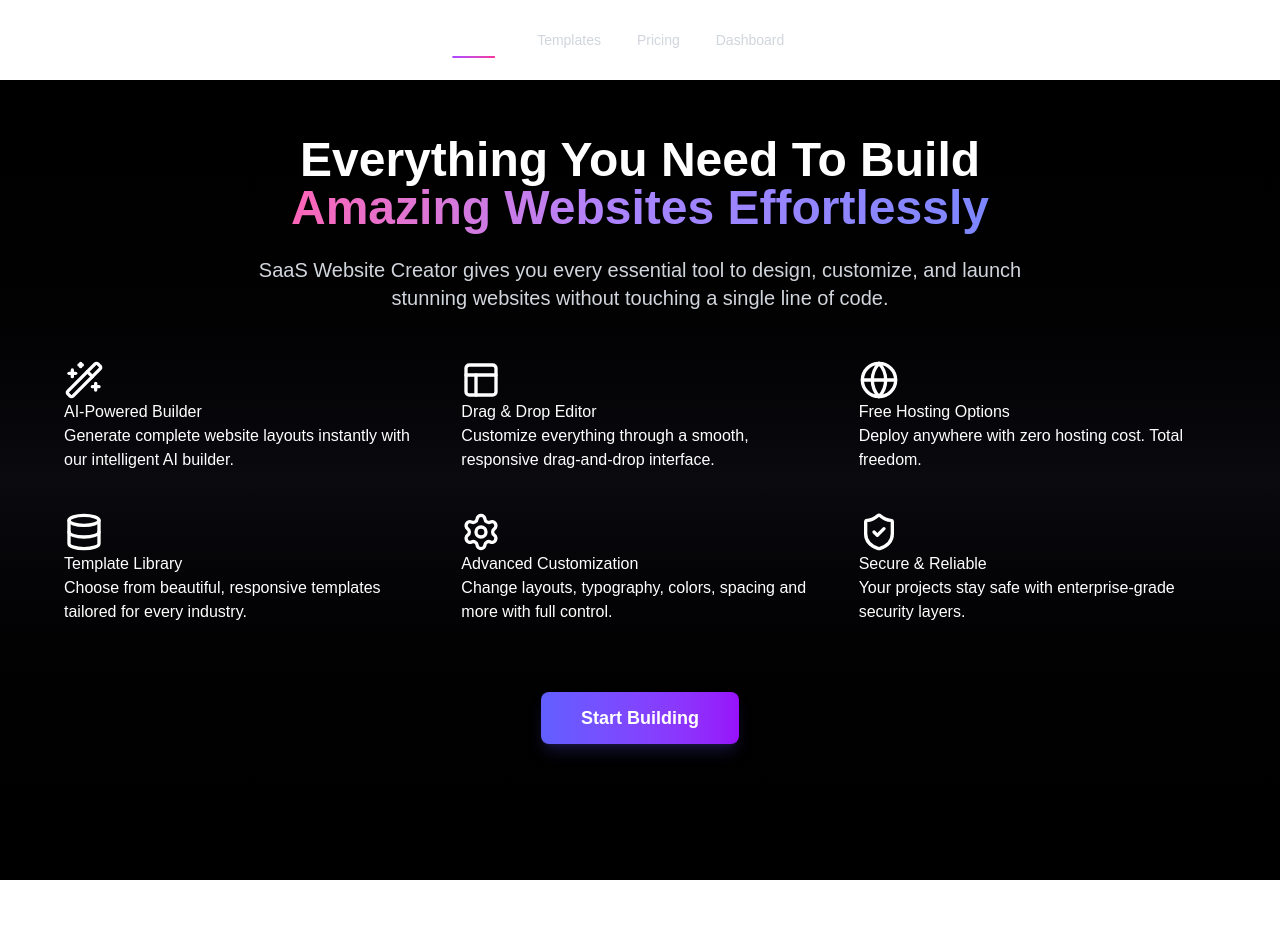
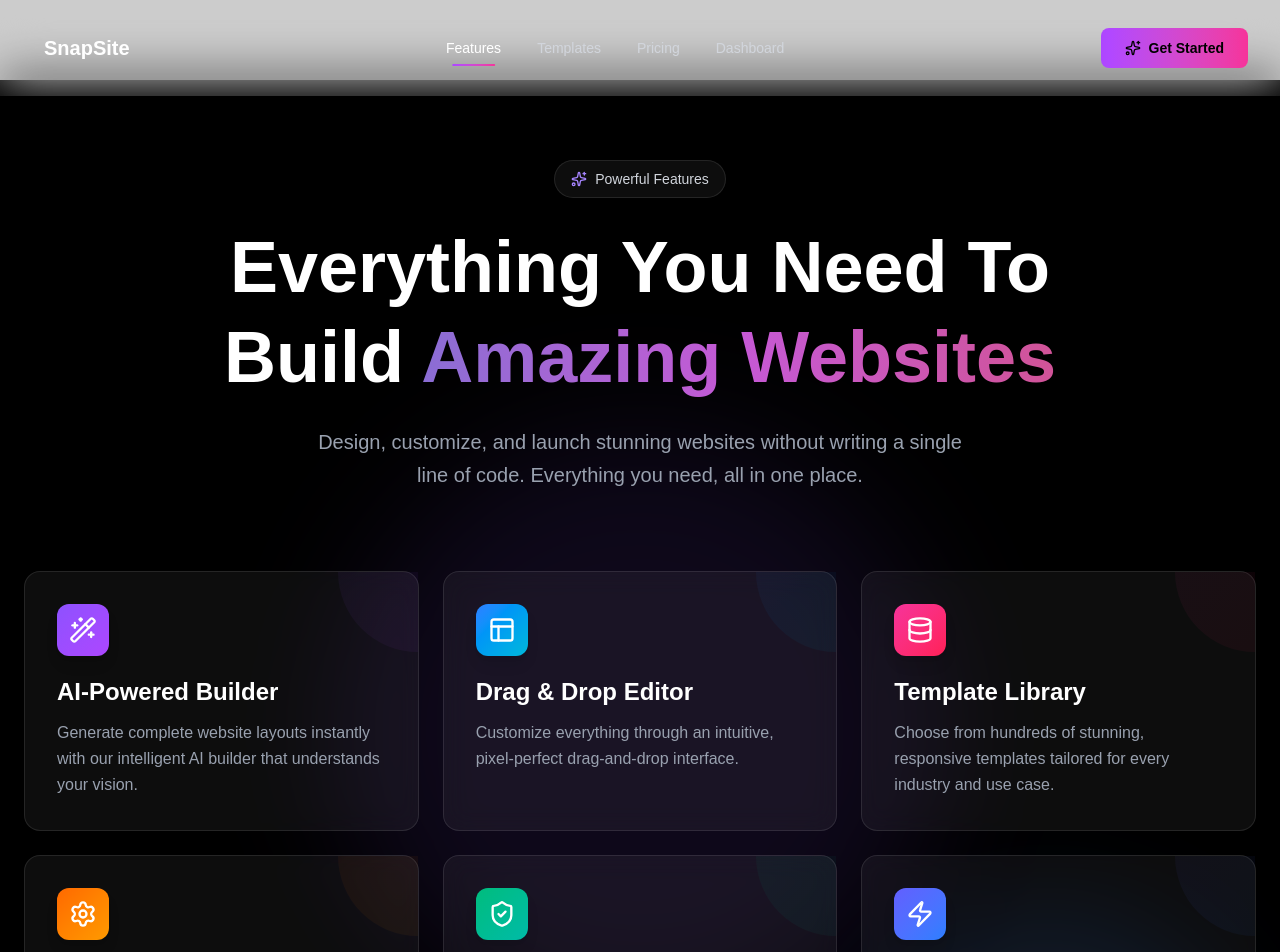
Before and after one commit to arpitshukla267/SnapSite-frontend, a Next.js app: page /features in a window 1280 px wide. Shown: the top 952 px of the page. Before the commit the page ends 880 px from the top, so only its background shows below. Built offline with nearby package versions, Linux system fonts and the light colour scheme.

Commit message:
feat: Implement user authentication (login/signup) pages and a dynamic header component.

```diff
--- a/src/app/features/page.tsx
+++ b/src/app/features/page.tsx
@@ -1,110 +1,146 @@
 "use client";
 
 import {
-  Globe,
   Layout,
   Wand2,
   Database,
   Settings,
   ShieldCheck,
+  Sparkles,
+  Zap,
+  Palette,
 } from "lucide-react";
 import React from "react";
 
 export default function Features() {
+  const features = [
+    {
+      icon: Wand2,
+      title: "AI-Powered Builder",
+      description: "Generate complete website layouts instantly with our intelligent AI builder that understands your vision.",
+      gradient: "from-violet-500 to-purple-500"
+    },
+    {
+      icon: Layout,
+      title: "Drag & Drop Editor",
+      description: "Customize everything through an intuitive, pixel-perfect drag-and-drop interface.",
+      gradient: "from-blue-500 to-cyan-500"
+    },
+    {
+      icon: Database,
+      title: "Template Library",
+      description: "Choose from hundreds of stunning, responsive templates tailored for every industry and use case.",
+      gradient: "from-pink-500 to-rose-500"
+    },
+    {
+      icon: Settings,
+      title: "Advanced Customization",
+      description: "Fine-tune layouts, typography, colors, spacing and animations with granular control.",
+      gradient: "from-orange-500 to-amber-500"
+    },
+    {
+      icon: ShieldCheck,
+      title: "Secure & Reliable",
+      description: "Enterprise-grade security and 99.9% uptime keeps your projects safe and accessible.",
+      gradient: "from-emerald-500 to-teal-500"
+    },
+    {
+      icon: Zap,
+      title: "Lightning Fast",
+      description: "Optimized performance ensures your websites load instantly and run smoothly everywhere.",
+      gradient: "from-indigo-500 to-blue-500"
+    }
+  ];
+
   return (
-    <section className="min-h-screen w-full py-14 px-6 bg-gradient-to-b from-black via-[#0a0a0f] to-black text-white">
+    <section className="relative min-h-screen w-full py-20 px-6 bg-black text-white overflow-hidden">
 
+      {/* Animated Background Elements */}
+      <div className="absolute inset-0 overflow-hidden pointer-events-none">
+        {/* <div className="absolute top-20 left-10 w-72 h-72 bg-purple-500/20 rounded-full blur-3xl animate-pulse"></div> */}
+        <div className="absolute bottom-20 right-10 w-96 h-96 bg-blue-500/20 rounded-full blur-3xl animate-pulse" style={{animationDelay: '1s'}}></div>
+        <div className="absolute top-1/2 left-1/2 -translate-x-1/2 -translate-y-1/2 w-[600px] h-[600px] bg-violet-500/10 rounded-full blur-3xl"></div>
+      </div>
+
+      <div className="relative z-10">
         {/* Header */}
-      <div className="max-w-3xl mx-auto text-center mb-12">
-        <h1
-          className="text-4xl md:text-5xl font-extrabold mb-6"
-        >
-          Everything You Need To Build {" "}
-          <span className="bg-clip-text text-transparent bg-gradient-to-r from-pink-400 via-violet-400 to-indigo-400">
-            Amazing Websites Effortlessly
+        <div className="max-w-4xl mx-auto text-center mb-20">
+          <div className="inline-flex items-center gap-2 px-4 py-2 rounded-full bg-white/5 border border-white/10 backdrop-blur-sm mb-6">
+            <Sparkles size={16} className="text-violet-400" />
+            <span className="text-sm text-gray-300">Powerful Features</span>
+          </div>
+
+          <h1 className="text-5xl md:text-7xl font-bold mb-6 leading-tight">
+            Everything You Need To Build{" "}
+            <span className="bg-clip-text text-transparent bg-gradient-to-r from-violet-400 via-fuchsia-400 to-pink-400 animate-pulse">
+              Amazing Websites
             </span>
           </h1>
 
-        <p className="text-gray-300 text-lg md:text-xl">
-          SaaS Website Creator gives you every essential tool to design, customize,
-          and launch stunning websites without touching a single line of code.
+          <p className="text-gray-400 text-lg md:text-xl max-w-2xl mx-auto leading-relaxed">
+            Design, customize, and launch stunning websites without writing a single line of code.
+            Everything you need, all in one place.
           </p>
         </div>
 
         {/* Feature Grid */}
-      <div className="max-w-6xl mx-auto grid grid-cols-1 sm:grid-cols-2 lg:grid-cols-3 gap-10">
+        <div className="max-w-7xl mx-auto grid grid-cols-1 md:grid-cols-2 lg:grid-cols-3 gap-6 mb-20">
+          {features.map((feature, index) => {
+            const Icon = feature.icon;
+            return (
+              <div
+                key={index}
+                className="group relative p-8 rounded-2xl backdrop-blur-md bg-white/5 border border-white/10 hover:bg-white/10 hover:border-white/20 transition-all duration-300 hover:scale-105 hover:shadow-2xl"
+                style={{
+                  animationDelay: `${index * 100}ms`
+                }}
+              >
+                {/* Gradient Glow on Hover */}
+                <div className={`absolute inset-0 rounded-2xl bg-gradient-to-br ${feature.gradient} opacity-0 group-hover:opacity-10 blur-xl transition-opacity duration-300`}></div>
 
-        {/* Feature */}
-        <div className="feature-card">
-          <Wand2 size={40} className="feature-icon" />
-          <h2 className="feature-title">AI-Powered Builder</h2>
-          <p className="feature-text">
-            Generate complete website layouts instantly with our intelligent AI builder.
+                <div className="relative">
+                  {/* Icon with Gradient Background */}
+                  <div className={`inline-flex p-3 rounded-xl bg-gradient-to-br ${feature.gradient} mb-5 shadow-lg`}>
+                    <Icon size={28} className="text-white" />
+                  </div>
+
+                  <h2 className="text-2xl font-bold mb-3 text-white group-hover:text-transparent group-hover:bg-clip-text group-hover:bg-gradient-to-r group-hover:from-white group-hover:to-gray-300 transition-all">
+                    {feature.title}
+                  </h2>
+
+                  <p className="text-gray-400 leading-relaxed">
+                    {feature.description}
                   </p>
                 </div>
 
-        <div className="feature-card">
-          <Layout size={40} className="feature-icon" />
-          <h2 className="feature-title">Drag & Drop Editor</h2>
-          <p className="feature-text">
-            Customize everything through a smooth, responsive drag-and-drop interface.
+                {/* Corner Accent */}
+                <div className={`absolute top-0 right-0 w-20 h-20 bg-gradient-to-br ${feature.gradient} opacity-5 rounded-bl-full`}></div>
+              </div>
+            );
+          })}
+        </div>
+
+        {/* Enhanced CTA */}
+        <div className="text-center">
+          <div className="inline-flex flex-col items-center gap-4">
+            <button className="group relative px-12 py-5 rounded-2xl text-lg font-bold transition-all duration-300 hover:scale-105 overflow-hidden">
+              {/* Animated Gradient Background */}
+              <div className="absolute inset-0 bg-gradient-to-r from-violet-600 via-fuchsia-600 to-pink-600 animate-pulse"></div>
+              <div className="absolute inset-0 bg-gradient-to-r from-violet-600 via-fuchsia-600 to-pink-600 opacity-0 group-hover:opacity-100 blur-xl transition-opacity duration-300"></div>
+
+              {/* Button Content */}
+              <span className="relative flex items-center gap-3">
+                Start Building Now
+                <Sparkles size={20} className="group-hover:rotate-12 transition-transform" />
+              </span>
+            </button>
+
+            <p className="text-sm text-gray-500">
+              No credit card required • Free forever plan
             </p>
           </div>
-
-        <div className="feature-card">
-          <Globe size={40} className="feature-icon" />
-          <h2 className="feature-title">Free Hosting Options</h2>
-          <p className="feature-text">
-            Deploy anywhere with zero hosting cost. Total freedom.
-          </p>
         </div>
-
-        <div className="feature-card">
-          <Database size={40} className="feature-icon" />
-          <h2 className="feature-title">Template Library</h2>
-          <p className="feature-text">
-            Choose from beautiful, responsive templates tailored for every industry.
-          </p>
-        </div>
-
-        <div className="feature-card">
-          <Settings size={40} className="feature-icon" />
-          <h2 className="feature-title">Advanced Customization</h2>
-          <p className="feature-text">
-            Change layouts, typography, colors, spacing and more with full control.
-          </p>
-        </div>
-
-        <div className="feature-card">
-          <ShieldCheck size={40} className="feature-icon" />
-          <h2 className="feature-title">Secure & Reliable</h2>
-          <p className="feature-text">
-            Your projects stay safe with enterprise-grade security layers.
-          </p>
-        </div>
-
-      </div>
-
-      {/* CTA */}
-      <div className="text-center mt-20">
-        <a
-          href="/login"
-          className="px-10 py-4 rounded-lg text-lg font-semibold transition
-          bg-gradient-to-r from-indigo-500 to-purple-600
-          hover:from-indigo-400 hover:to-purple-500
-          shadow-lg shadow-indigo-900/40"
-        >
-          Start Building
-        </a>
       </div>
     </section>
   );
 }
-
-/* Tailwind Component Styles */
-const cardStyles = `
-  p-8 rounded-xl backdrop-blur-md
-  bg-white/5 border border-white/10
-  hover:bg-white/10 hover:border-white/20
-  transition shadow-[0_0_20px_rgba(99,102,241,0.15)]
-`;
--- a/src/app/login/page.tsx
+++ b/src/app/login/page.tsx
@@ -14,7 +14,7 @@ async function handleSubmit(e: React.FormEvent<HTMLFormElement>) {
 
   // Call backend API
   try {
-    const res = await fetch("http://localhost:5000/api/auth/login", {
+    const res = await fetch("https://snapsite-backend.onrender.com/api/auth/login", {
       method: "POST",
       headers: {
         "Content-Type": "application/json"
--- a/src/app/signup/page.tsx
+++ b/src/app/signup/page.tsx
@@ -24,7 +24,7 @@ async function handleSubmit(e: React.FormEvent<HTMLFormElement>) {
 
   // Call backend API
   try {
-    const res = await fetch("http://localhost:5000/api/auth/signup", {
+    const res = await fetch("https://snapsite-backend.onrender.com/api/auth/signup", {
       method: "POST",
       headers: {
         "Content-Type": "application/json"
--- a/src/components/website/Header.tsx
+++ b/src/components/website/Header.tsx
@@ -54,8 +54,8 @@ const Header: React.FC = () => {
       <header
         className={`fixed top-0 z-50 w-full transition-all duration-300 ${
           scrolled
-            ? "bg-black/80 backdrop-blur-xl border-b border-white/10 shadow-2xl"
-            : "bg-transparent"
+            ? "bg-black/50 backdrop-blur-xl shadow-2xl"
+            : "bg-black/20 backdrop-blur-xl shadow-2xl py-2"
         }`}
       >
         <div className="container mx-auto px-4 sm:px-6 lg:px-8">
@@ -77,7 +77,7 @@ const Header: React.FC = () => {
                 SnapSite
               </span>
               <span className="text-base sm:text-xl font-bold text-white sm:hidden">
-                SWC
+                SnapSite
               </span>
             </a>
 
@@ -131,13 +131,13 @@ const Header: React.FC = () => {
               ) : (
                 <a
                   href="/signup"
-                  className="group relative opacity-0 px-4 sm:px-6 py-2 sm:py-2.5 text-sm font-semibold text-black bg-white rounded-lg overflow-hidden transition-all duration-300 hover:scale-105 hover:shadow-xl hover:shadow-white/20 inline-flex items-center gap-2"
+                  className="group relative px-4 sm:px-6 py-2 sm:py-2.5 text-sm font-semibold text-black rounded-lg overflow-hidden transition-all duration-300 hover:scale-105 hover:shadow-xl hover:bg-gradient-to-r from-purple-800 to-pink-800 inline-flex items-center gap-2"
                 >
-                  <span className="relative z-10 flex items-center gap-2">
-                    <Sparkles size={16} className="hidden sm:block" />
+                  <span className="relative z-10 hidden md:flex items-center gap-2">
+                    <Sparkles size={16} className=" sm:block" />
                     Get Started
                   </span>
-                  <div className="absolute inset-0 bg-gradient-to-r from-purple-500 to-pink-500 opacity-0 group-hover:opacity-20 transition-opacity duration-300" />
+                  <div className="absolute inset-0 bg-gradient-to-r from-purple-500 to-pink-500 opacity-0 md:opacity-100 group-hover:opacity-20 transition-opacity duration-300" />
                 </a>
               )}
 
```
Lines whose indentation alone changed are shown as unchanged.
